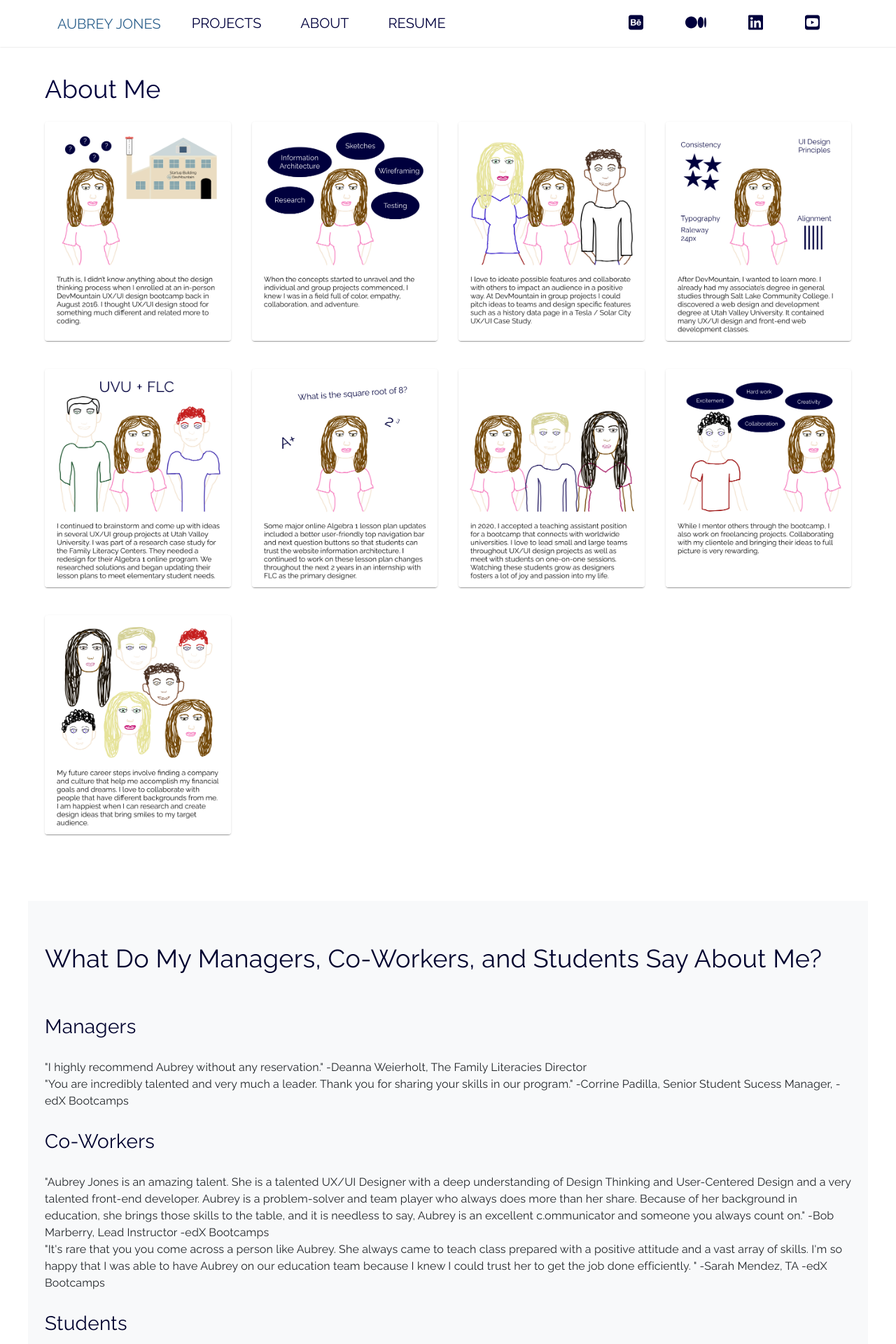
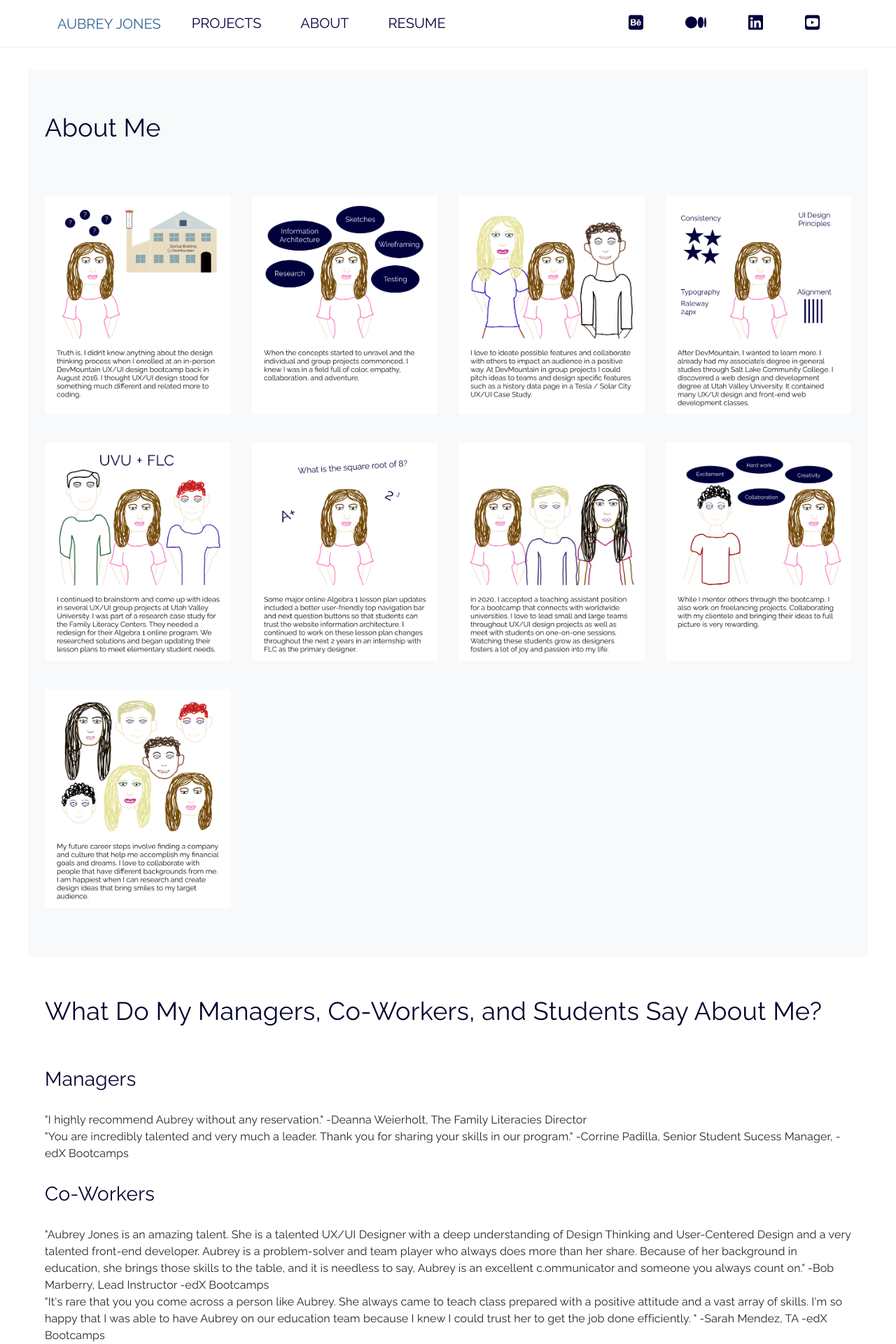
Before and after one commit to aubreyjonescreatives/ux-ui-portfolio, a React (Create React App) app: page /about in a window 1280 px wide. Shown: the top 1920 px of the page at 70% size. Built offline with nearby package versions, Linux system fonts and the light colour scheme.

Commit message:
removed boxshadow

```diff
--- a/src/Pages/About.js
+++ b/src/Pages/About.js
@@ -21,7 +21,7 @@ import { faCamera, faPassport, faPersonHiking, faGamepad, faPaintbrush, faKitche
 
 const Everything = {
   display: 'grid',
-  margin: '100px auto',
+  margin: '100px auto 0px auto',
   justifyContent: 'center',
   width: '100%',
 }
@@ -80,6 +80,8 @@ const cardStyles = {
 margin: '20px auto',
 textDecoration: 'none',
 fontFamily: 'Raleway, sans-serif',
+border: 'none',
+boxShadow: 'none'
 
 }
 
@@ -113,7 +115,7 @@ const answerStyles = {
 
 
 const allIcons = {
-//justifyContent: 'center',
+paddingBottom: '50px'
 }
 
 
@@ -129,6 +131,14 @@ const aboutIcon = {
 
 }
 
+
+const boxStylesBLast = {
+  backgroundColor: '#FFF',
+  paddingTop: '5px',
+  width: '100%'
+
+}
+
 const About = () => {
   return (
     <>
@@ -137,11 +147,11 @@ const About = () => {
 
 
 
-    <Box sx={boxStylesA}>
+    <Box sx={boxStylesB}>
 
 
     <Container>
-    <Typography sx={headerStylesA} id="aboutme">About Me</Typography>
+    <Typography sx={headerStylesB} id="aboutme">About Me</Typography>
     </Container>
 
 
@@ -316,7 +326,7 @@ const About = () => {
 
     </Box>
 
-    <Box sx={boxStylesB}>
+    <Box sx={boxStylesA}>
 
     <Container>
     <Typography sx={headerStylesB} id="aboutme">What Do My Managers, Co-Workers, and Students Say About Me?</Typography>
@@ -352,7 +362,7 @@ const About = () => {
     </Box>
 
 
-    <Box sx={boxStylesA}>
+    <Box sx={boxStylesB}>
 
    {/*  //questions sourced from this website: https://www.toptal.com/designers/ux/interview-questions
 
@@ -447,7 +457,7 @@ const About = () => {
 
     </Box>
 
-    <Box sx={boxStylesB}>
+    <Box sx={boxStylesBLast}>
     <Container>
     <Typography sx={headerStylesB}>Hobbies</Typography>
     </Container>
```
